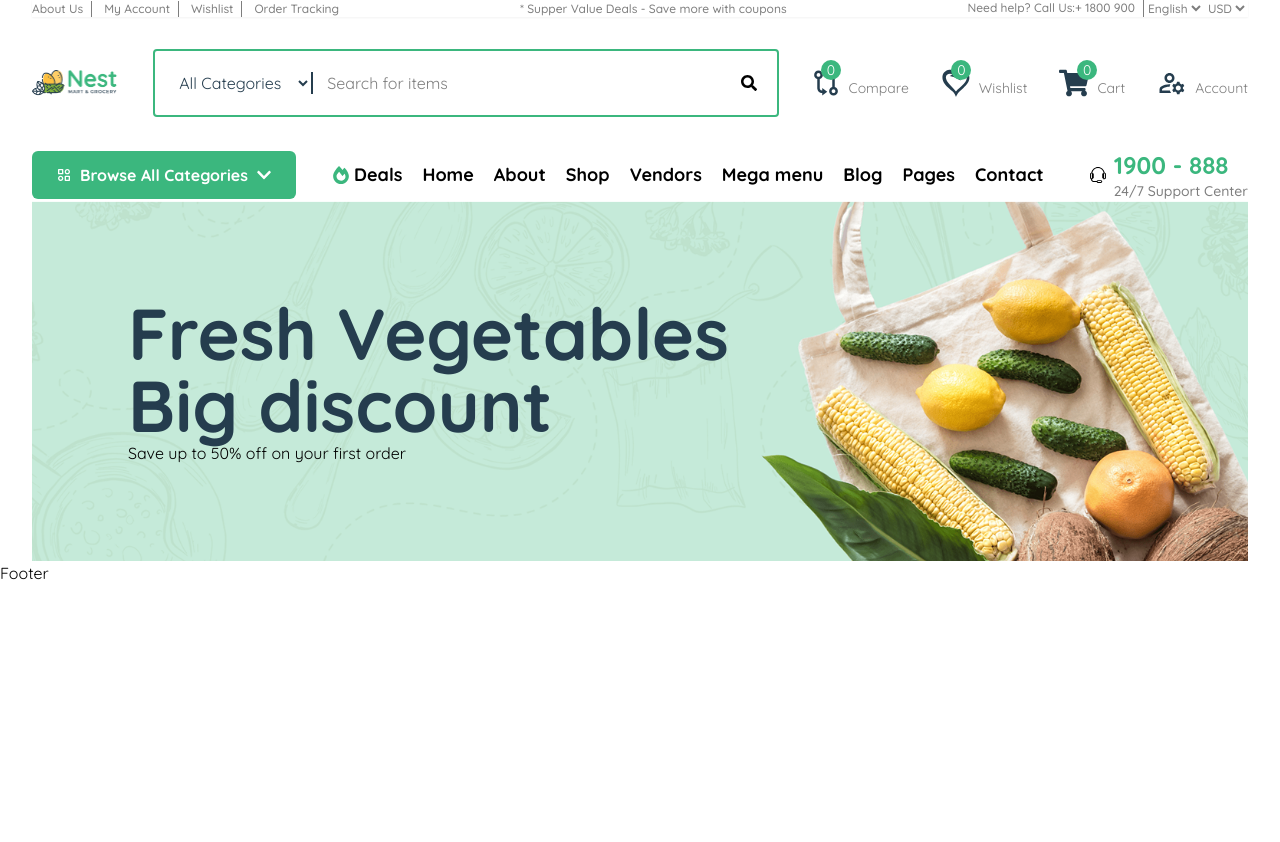
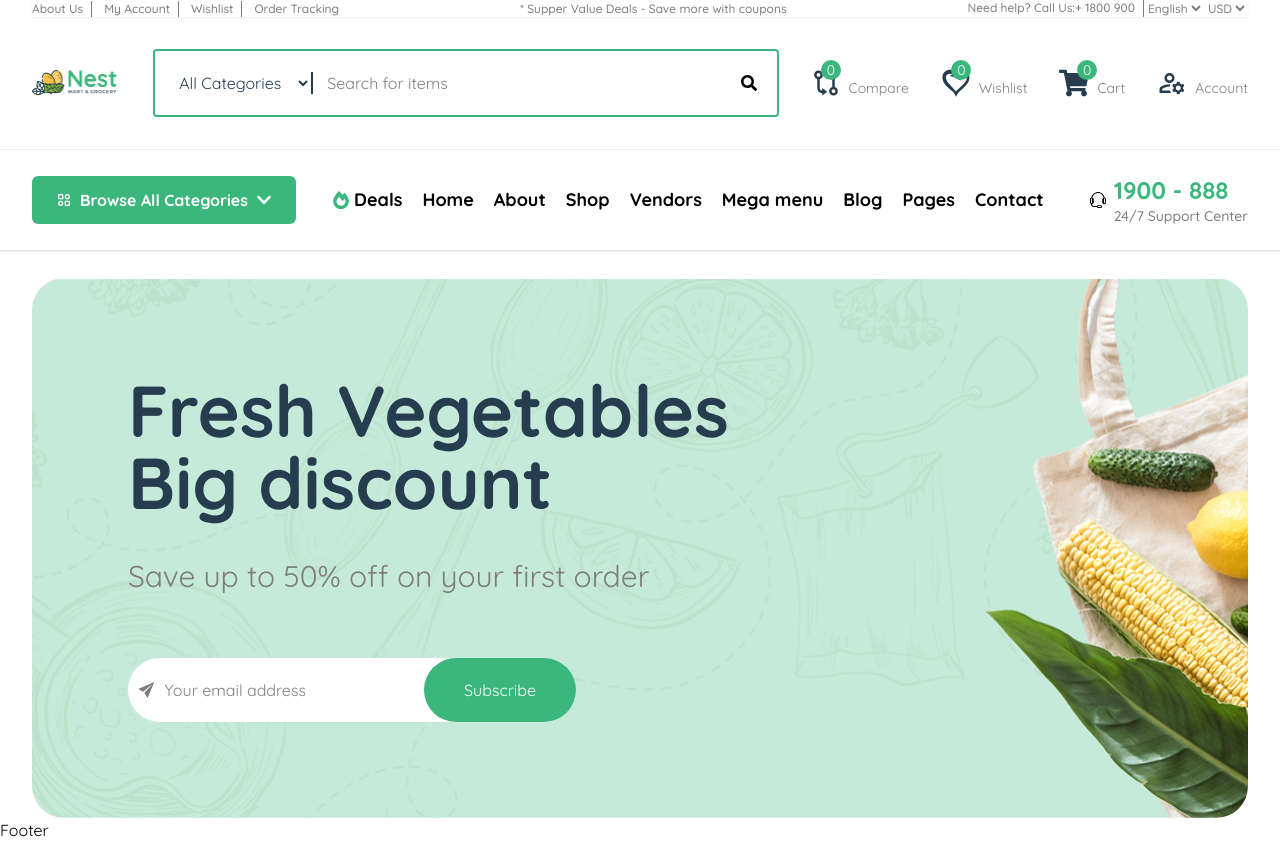
Before and after one commit to KAUSAR1701/Nest-eCommerce, a React (Vite) app: page / in a window 1280 px wide. Before the commit the page ends 800 px from the top, so only its background shows below. Built offline with nearby package versions, Linux system fonts and the light colour scheme.

Commit message:
New task

```diff
--- a/package.json
+++ b/package.json
@@ -10,6 +10,7 @@
     "preview": "vite preview"
   },
   "dependencies": {
+    "@react-icons/all-files": "^4.1.0",
     "@tailwindcss/vite": "^4.1.7",
     "react": "^19.1.0",
     "react-dom": "^19.1.0",
--- a/src/components/Home/Banner.jsx
+++ b/src/components/Home/Banner.jsx
@@ -1,13 +1,20 @@
+import { IoIosSend } from "react-icons/io";
+
 import React from 'react'
 
 function Banner() {
   return (
-    <section>
+    <section className="mt-7">
       <div className="container">
-        <div className='p-24 bg-no-repeat bg-cover' style={{ backgroundImage: "url('/banner.png')"}}>
+        <div className='p-24 bg-no-repeat bg-cover rounded-4xl' style={{ backgroundImage: "url('/banner.png')"}}>
 
-            <h1 className='font-bold text-7xl text-primary max-w-2xl'>Fresh Vegetables Big discount</h1>
-            <p>Save up to 50% off on your first order</p>
+            <h1 className='font-bold text-3xl lg:text-7xl text-primary max-w-2xl'>Fresh Vegetables Big discount</h1>
+            <p className='pt-10 pb-16 text-3xl font-normal text-secondary'>Save up to 50% off on your first order</p>
+            <div className=' bg-white rounded-full max-w-md flex items-center gap-2 pl-2'>
+            <IoIosSend className="text-4xl text-secondary"/>
+              <input type="email" placeholder='Your email address' className="w-full outline-0"/>
+              <button className='w-fit px-10 py-5 bg-brand rounded-full text-white text-base cursor-pointer'>Subscribe</button>
+            </div>
         </div>
       </div>
     </section>
--- a/src/components/layout/Navigation.jsx
+++ b/src/components/layout/Navigation.jsx
@@ -12,7 +12,7 @@ const Navigation = () => {
   const [show, setShow] = useState();
   const [sidebar, setSidebar] = useState();
   return (
-    <header className='relative'>
+    <header className='relative shadow-sm'>
       {/**Top Part */}
       <div className='container'>
         <div className='hidden lg:flex p-0 shadow-xs items-center justify-between'>
@@ -138,7 +138,7 @@ const Navigation = () => {
       </div>
       </div>
       {/* Main menu desktop view */}
-      <nav className='hidden md:block'>
+      <nav className='hidden md:block py-6 border-t border-[#ececec]'>
         <div className='container flex items-center gap-9'>
           <div className='relative'>
             <h3 onClick={()=> setShow (!show)} className='px-3 py-2 xl:px-6 xl:py-3 bg-brand rounded-md text-white text-xs xl:text-base font-bold flex items-center gap-2 cursor-pointer'>
@@ -146,7 +146,7 @@ const Navigation = () => {
 
             {show &&(
 
-            <div className='w-md rounded-lg absolute bg-white top-20 left-0 p-7 border-1 border-brand grid grid-cols-2 gap-6'>
+            <div className='w-md rounded-lg absolute bg-white top-15 xl:top-20 left-0 p-7 border-1 border-brand grid grid-cols-2 gap-6'>
                 <div className='flex items-center gap-2 font-bold text-sm text-primary cursor-pointer shadow py-3 px-2 hover:text-brand hover:border-brand hover:shadow-brand rounded'>
                   <img src="/category-1.svg" alt="category-1" className='w-6'/>
                   <p>Milks and Dairies</p>
```
Also changed, not shown: 1 other file (tests, documents, lock files or other folders).
